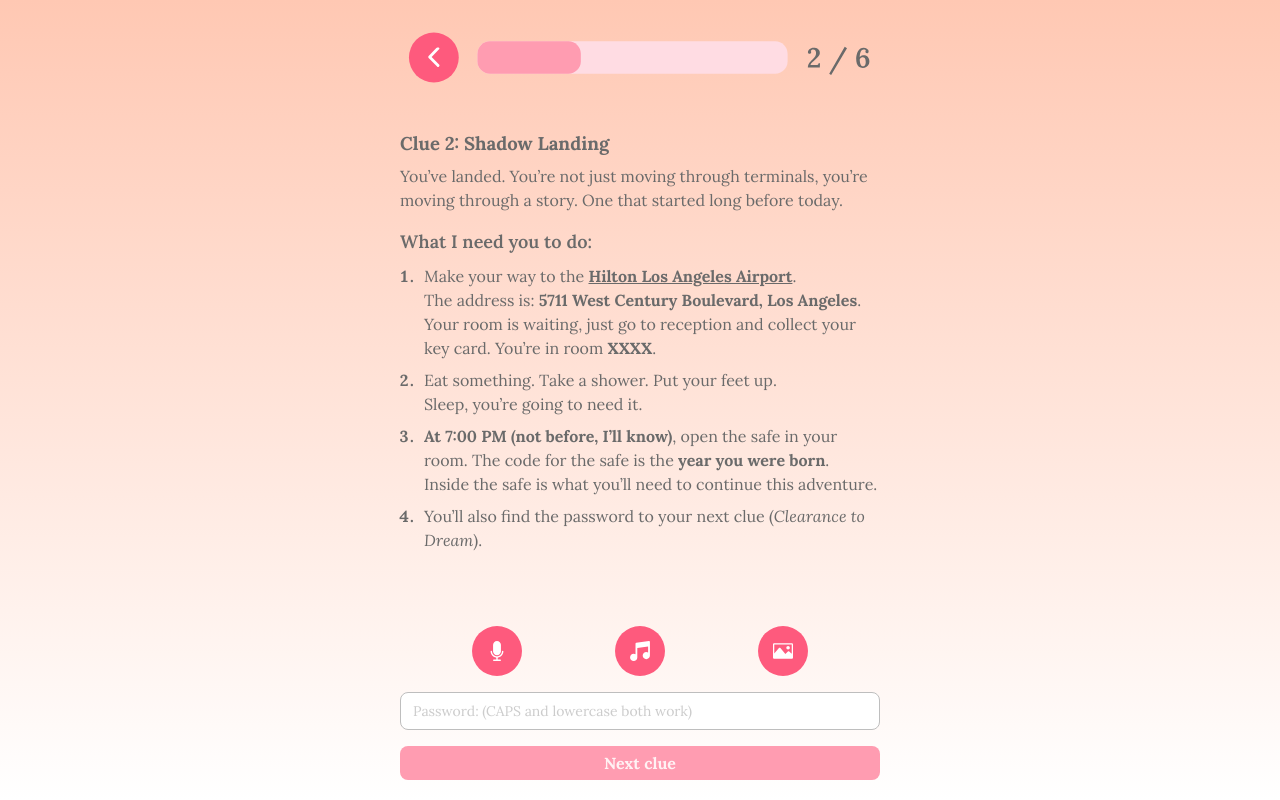
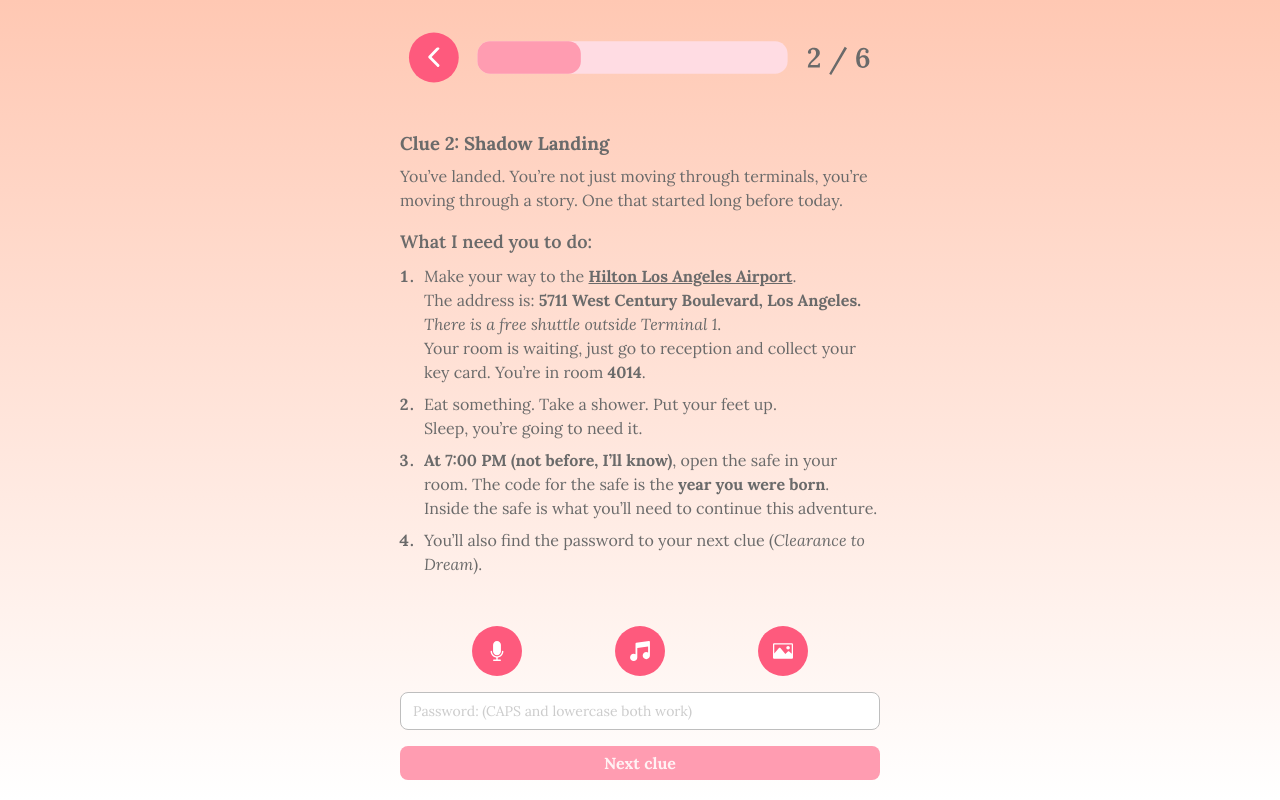
Before and after one commit to KevinMeldau/where-youll-find-me, a React (Vite) app: page /clue2 in a window 1280 px wide. Built offline with nearby package versions, Linux system fonts and the light colour scheme.

Commit message:
Text edits

```diff
--- a/src/pages/Clue1.tsx
+++ b/src/pages/Clue1.tsx
@@ -57,7 +57,7 @@ const Clue1 = () => {
                   <span className="font-bold">Bookmark this site</span> on your phone now.
                </li>
                <li>
-                  <span className="font-bold">Pack a small bag</span>. Just enough for two days, small enough so you don’t need to check it. Clothes that let you breathe, walk, nap. Layers you can shed if it gets warm. Skip the winter coat, you won’t need it.
+                  <span className="font-bold">Pack a small bag</span>. Just enough for four days, small enough so you don’t need to check it. Clothes that let you breathe, walk, nap. Layers you can shed if it gets warm. Skip the winter coat, you won’t need it.
                </li>
                <li>
                   <span className="font-bold">No passport, just ID, a phone charger (this is important), your earphones, and your laptop</span> so that you're able to do your Fullbright work.
--- a/src/pages/Clue2.tsx
+++ b/src/pages/Clue2.tsx
@@ -39,12 +39,12 @@ const Clue2 = () => {
             . <br />
             The address is:{" "}
             <span className="font-bold">
-              5711 West Century Boulevard, Los Angeles
-            </span>
-            .
+              5711 West Century Boulevard, Los Angeles.</span>
+            <br />
+            <span className="italic">There is a free shuttle outside Terminal 1</span>.
             <br />
             Your room is waiting, just go to reception and collect your key card.
-            You’re in room <span className="font-bold">XXXX</span>.
+            You’re in room <span className="font-bold">4014</span>.
           </li>
 
           <li>
```
